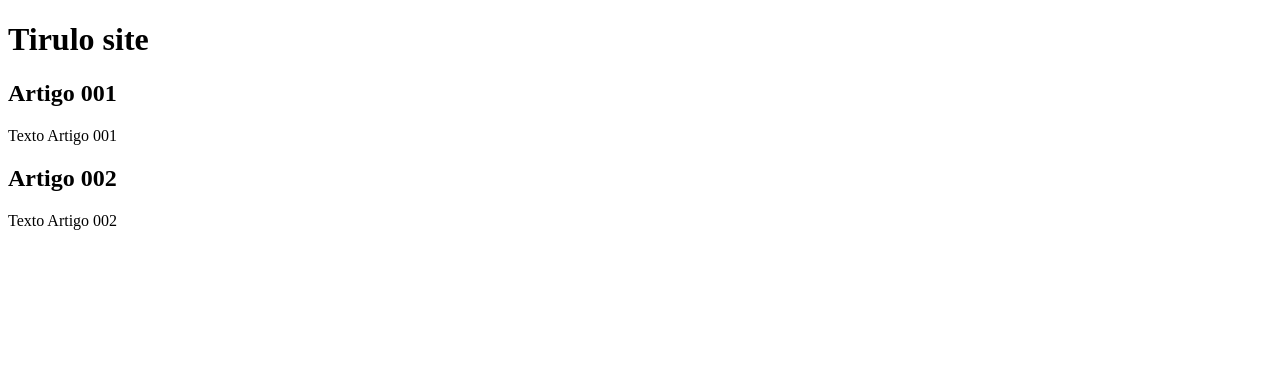
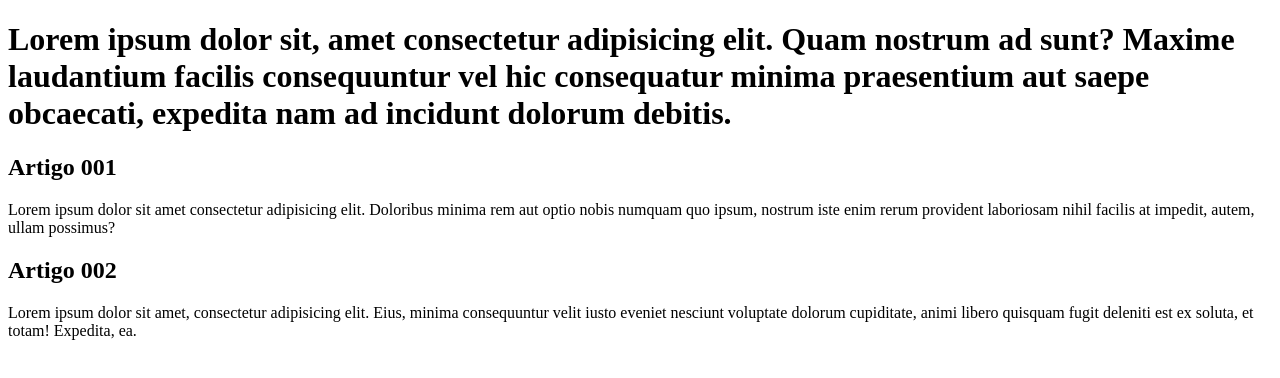
Before and after one commit to LucasAlvesM/NovoRepositorioAula, a plain HTML site: page site/Index.html in a window 1280 px wide. Drawn offline with Linux system fonts and the light colour scheme.

Commit message:
Update Index.html

```diff
--- a/site/Index.html
+++ b/site/Index.html
@@ -9,15 +9,15 @@
 <body>
     <main>
         <header>
-            <h1> Tirulo site</h1>
+            <h1> Lorem ipsum dolor sit, amet consectetur adipisicing elit. Quam nostrum ad sunt? Maxime laudantium facilis consequuntur vel hic consequatur minima praesentium aut saepe obcaecati, expedita nam ad incidunt dolorum debitis.</h1>
         </header>
         <article>
             <h2> Artigo 001 </h2>
-            <p> Texto Artigo 001</p>
+            <p> Lorem ipsum dolor sit amet consectetur adipisicing elit. Doloribus minima rem aut optio nobis numquam quo ipsum, nostrum iste enim rerum provident laboriosam nihil facilis at impedit, autem, ullam possimus?</p>
         </article>
         <article>
             <h2> Artigo 002 </h2>
-            <p> Texto Artigo 002</p>
+            <p> Lorem ipsum dolor sit amet, consectetur adipisicing elit. Eius, minima consequuntur velit iusto eveniet nesciunt voluptate dolorum cupiditate, animi libero quisquam fugit deleniti est ex soluta, et totam! Expedita, ea.</p>
         </article>
     </main>
 
```
